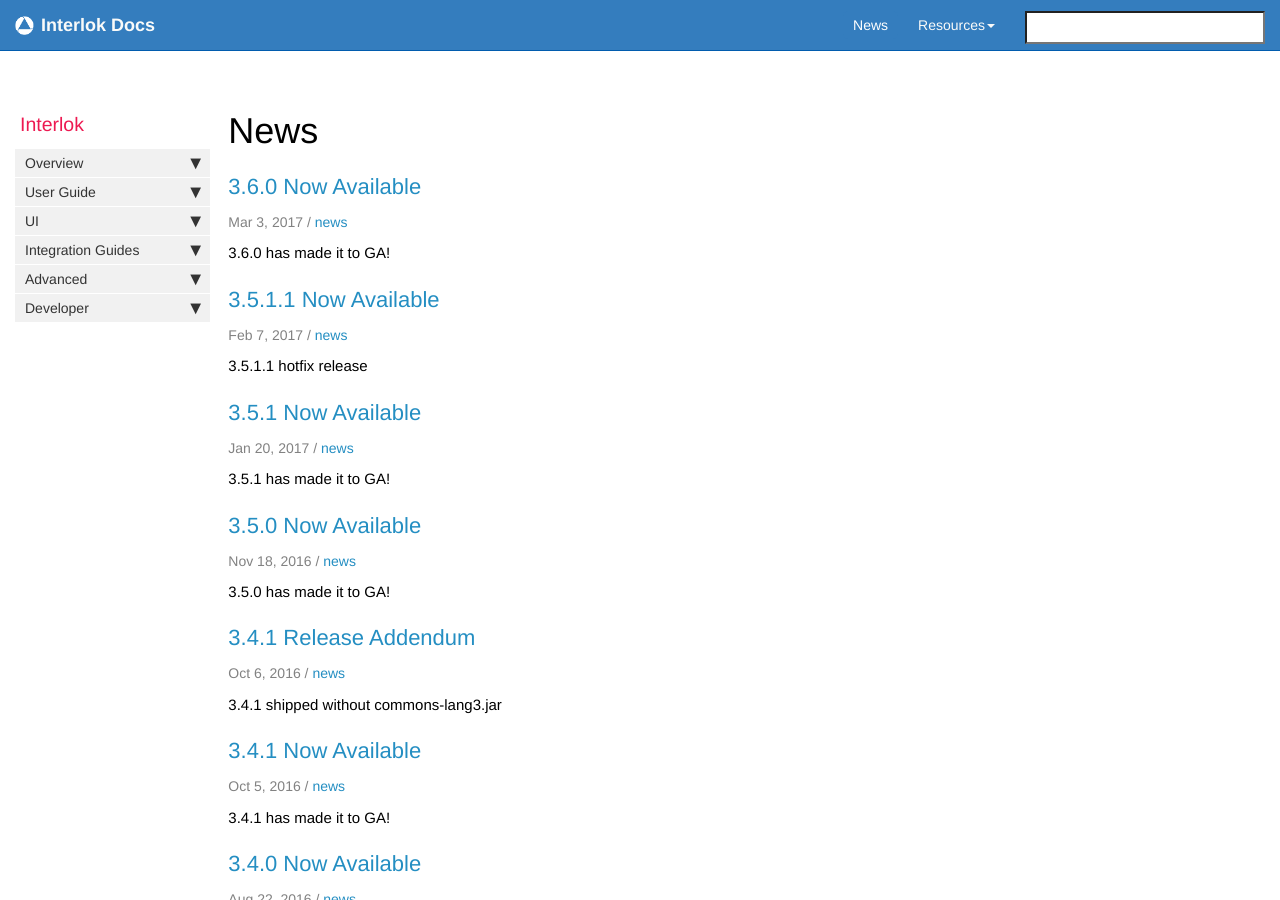
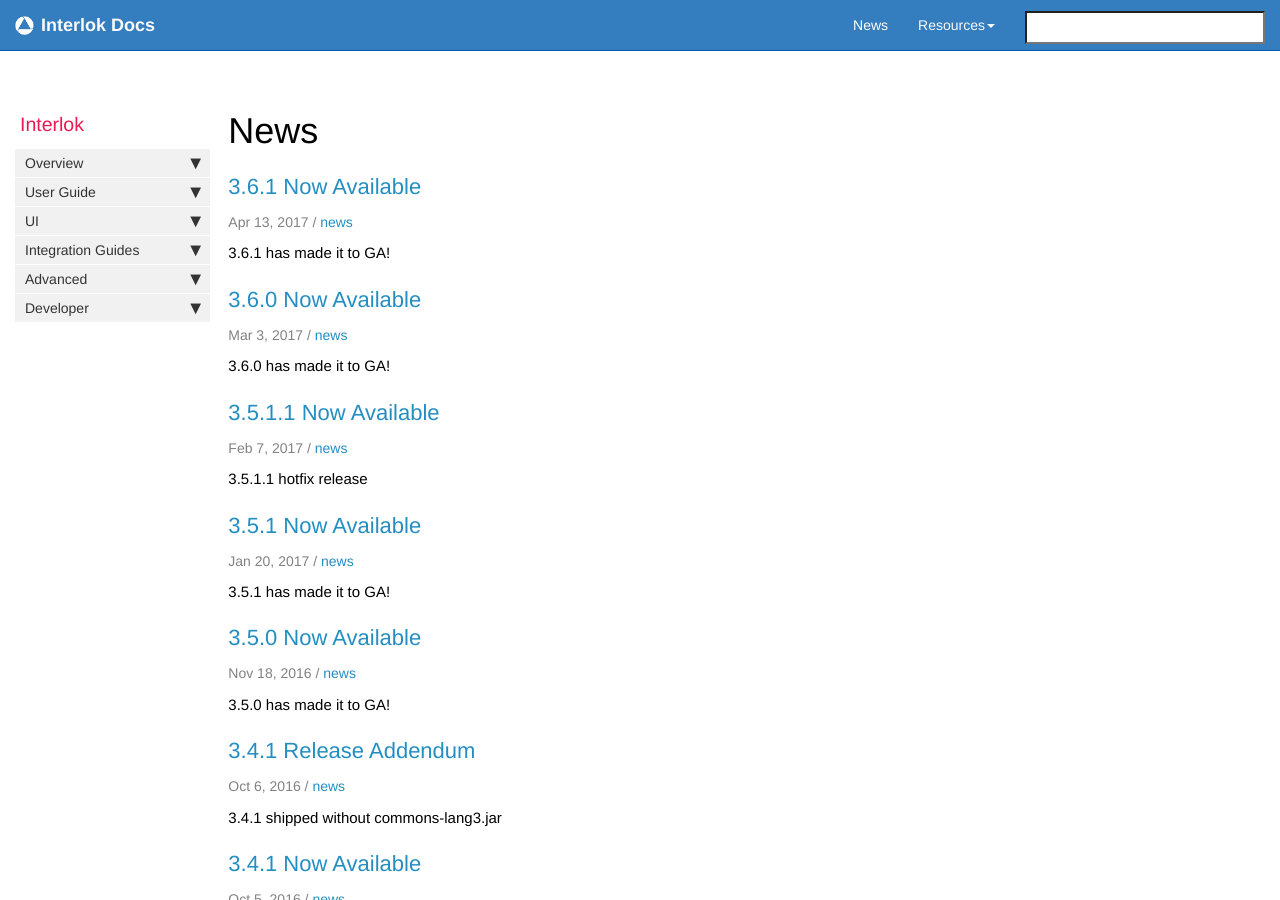
Before and after one commit to adaptris/interlok-docs-legacy, a Jekyll site: the page built from pages/news/news.html, in a window 1280 px wide and 900 px high. Built offline with Jekyll 4.4.1, drawn with Linux system fonts in a browser that asks for light colours; nearby versions of some CDN libraries; comment, search, counter and statistics services are not loaded.

Commit message:
Update for 3.6.1 Release.

```diff
--- /dev/null
+++ b/_posts/2017-04-13-3.6.1-release.md
@@ -0,0 +1,15 @@
+---
+title:  "3.6.1 Now Available"
+categories: interlok update
+permalink: 3.6.1-release.html
+tags: [news]
+summary: 3.6.1 has made it to GA!
+---
+
+3.6.1 Has Made it to GA; get it as a standalone [installer][] or [docker image][].
+
+{% include custom/release361.html %}
+
+[installer]: https://development.adaptris.net/installers/Interlok
+[docker image]: https://hub.docker.com/r/adaptris/interlok/tags
+{% include links.html %}
```
Also changed, not shown: _includes/custom/release361.html (+4 -3 lines), _posts/2017-02-07-3.5.1.1-release.md (+1 -1 lines), _posts/2017-03-03-3.6.0-release.md (+1 -1 lines).
